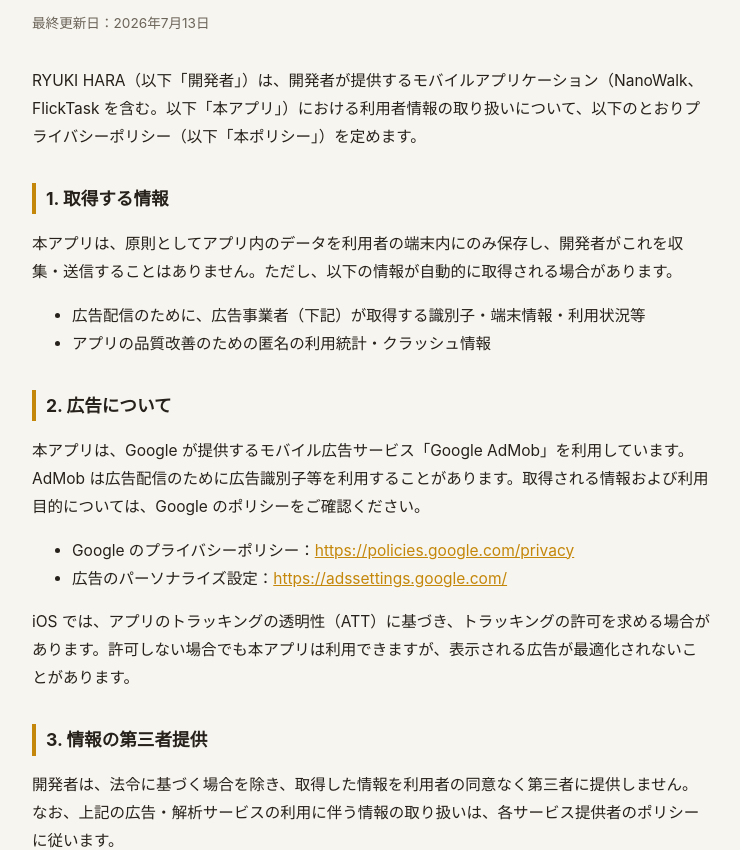
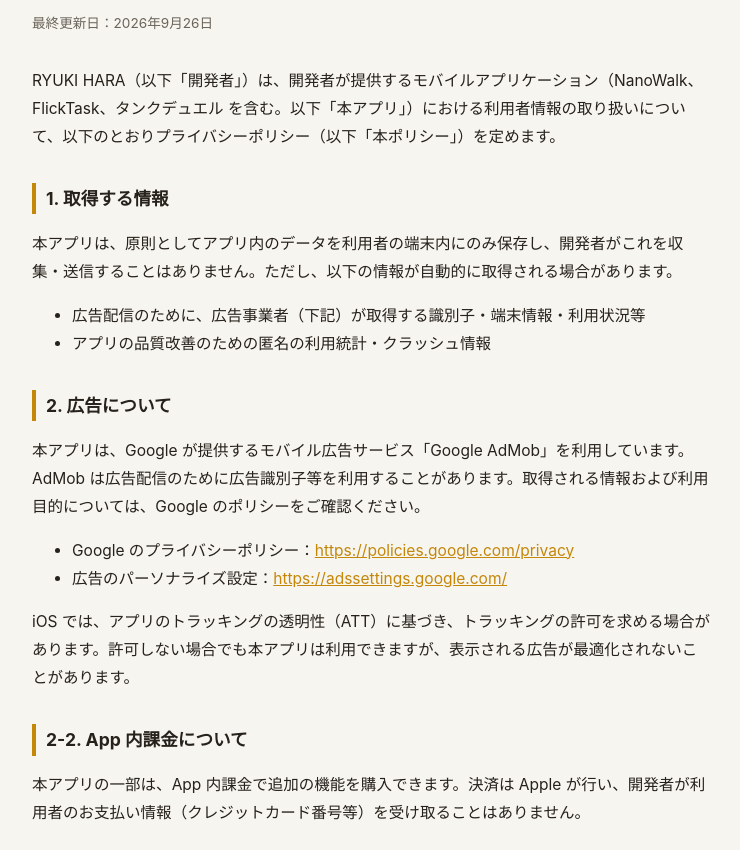
Before and after one commit to ryukihr1122-png/ryukihr1122-png.github.io, a plain HTML site: page privacy.html in a window 1280 px wide. Shown: the part 149-999 px from the top of the page, without its empty margins (268-1008 px from the left). Drawn offline with Linux system fonts and the light colour scheme.

Commit message:
タンクデュエルをアプリ一覧と共通プライバシーポリシーに追加

```diff
--- a/privacy.html
+++ b/privacy.html
@@ -23,9 +23,9 @@
   <div class="wrap">
     <a class="back" href="/">← トップへ</a>
     <h1>プライバシーポリシー</h1>
-    <p class="updated">最終更新日：2026年7月13日</p>
+    <p class="updated">最終更新日：2026年9月26日</p>
 
-    <p>RYUKI HARA（以下「開発者」）は、開発者が提供するモバイルアプリケーション（NanoWalk、FlickTask を含む。以下「本アプリ」）における利用者情報の取り扱いについて、以下のとおりプライバシーポリシー（以下「本ポリシー」）を定めます。</p>
+    <p>RYUKI HARA（以下「開発者」）は、開発者が提供するモバイルアプリケーション（NanoWalk、FlickTask、タンクデュエル を含む。以下「本アプリ」）における利用者情報の取り扱いについて、以下のとおりプライバシーポリシー（以下「本ポリシー」）を定めます。</p>
 
     <h2>1. 取得する情報</h2>
     <p>本アプリは、原則としてアプリ内のデータを利用者の端末内にのみ保存し、開発者がこれを収集・送信することはありません。ただし、以下の情報が自動的に取得される場合があります。</p>
@@ -41,6 +41,9 @@
       <li>広告のパーソナライズ設定：<a href="https://adssettings.google.com/">https://adssettings.google.com/</a></li>
     </ul>
     <p>iOS では、アプリのトラッキングの透明性（ATT）に基づき、トラッキングの許可を求める場合があります。許可しない場合でも本アプリは利用できますが、表示される広告が最適化されないことがあります。</p>
+
+    <h2>2-2. App 内課金について</h2>
+    <p>本アプリの一部は、App 内課金で追加の機能を購入できます。決済は Apple が行い、開発者が利用者のお支払い情報（クレジットカード番号等）を受け取ることはありません。</p>
 
     <h2>3. 情報の第三者提供</h2>
     <p>開発者は、法令に基づく場合を除き、取得した情報を利用者の同意なく第三者に提供しません。なお、上記の広告・解析サービスの利用に伴う情報の取り扱いは、各サービス提供者のポリシーに従います。</p>
```
Also changed, not shown: index.html (+10 -1 lines).
